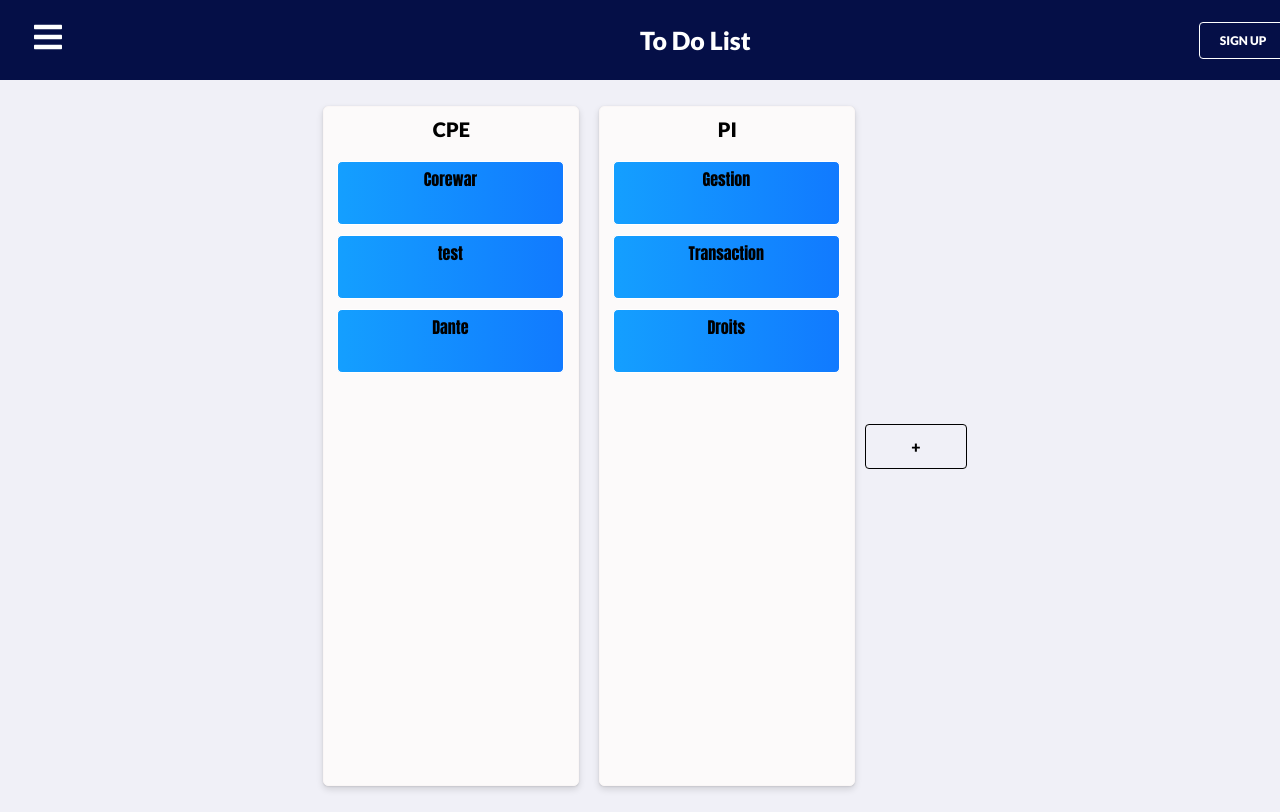
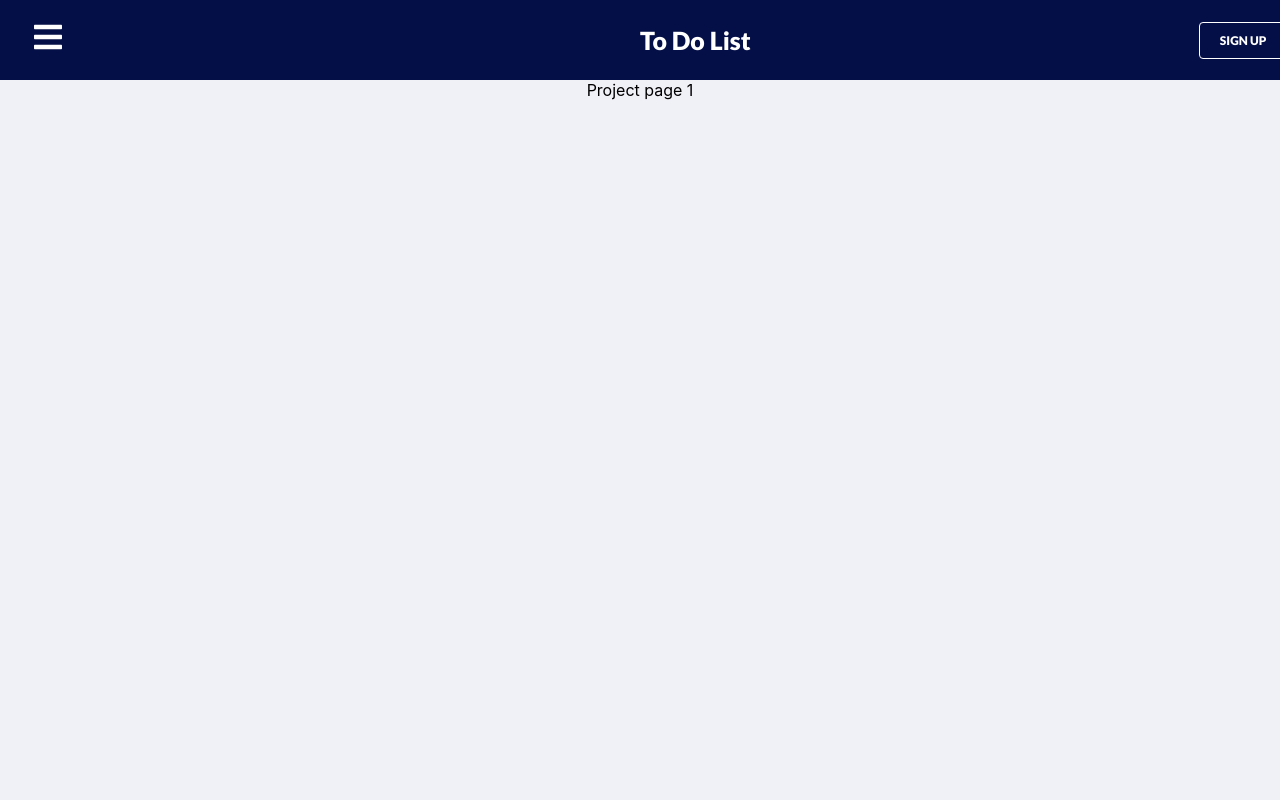
Before and after one commit to ClementBolin/to-do-list, a React (Create React App) app: page /project/board/1 in a window 1280 px wide. Built offline with nearby package versions, Linux system fonts and the light colour scheme.

Commit message:
add(master): manage dynamic projects route

```diff
--- a/src/App.css
+++ b/src/App.css
@@ -7,3 +7,9 @@
   margin: 0;
   padding: 0;
 }
+
+.App {
+  height: 100vh;
+  width: 100%;
+  background-color: rgb(240, 240, 247);
+}
--- a/src/App.tsx
+++ b/src/App.tsx
@@ -6,6 +6,7 @@ import { NavBar } from './components/NavBar/navBar';
 import { Project } from './container/Project/Project';
 import { Mail } from './container/Mail/Mail';
 import { Contact } from './container/Contact/Contact';
+import { BoardProjects } from './container/BoardProjects/BoardProjects';
 
 
 function App() {
@@ -15,9 +16,14 @@ function App() {
         <NavBar />
         <Switch>
           <Route path='/' exact component={Home} />
-          <Route path='/project' component={Project} />
-          <Route path='/mail' component={Mail} />
-          <Route path='/contact' component={Contact} />
+          <Route exact path='/project' component={Project} />
+          <Route exact path='/mail' component={Mail} />
+          <Route exact path='/contact' component={Contact} />
+          <Route path='/project/board/:name' render={(props: any) => {
+            return (
+              <BoardProjects title={props.match.params.name} onClick={() => console.log(props)} />
+            )
+          }} />
         </Switch>
       </Router>
     </div>
--- a/src/components/BoxProject/BoxProject.scss
+++ b/src/components/BoxProject/BoxProject.scss
@@ -11,6 +11,7 @@
     border: solid 1px white;
     border-radius: 5px;
     transition: all 0.15s ease-out;
+    cursor: pointer;
 }
 
 // Size
@@ -43,6 +44,10 @@
         rgba(20, 159, 255, 1) 0%,
         rgba(17, 122, 255, 1) 100%
       );
+    border-color: linear-gradient(
+        90deg,
+        rgba(20, 159, 255, 1) 0%,
+        rgba(17, 122, 255, 1) 100%);
 }
 
 // Animation
--- a/src/components/BoxProject/BoxProject.tsx
+++ b/src/components/BoxProject/BoxProject.tsx
@@ -10,7 +10,8 @@ interface IBoxProject {
     boxProjectStyle?: string;
     boxProjectSize?: string;
     boxProjectColor?: string;
-    title?: string,
+    title?: string;
+    onClick?: any;
 }
 
 export const BoxProject = ({
@@ -18,7 +19,8 @@ export const BoxProject = ({
     boxProjectStyle,
     boxProjectSize,
     boxProjectColor,
-    title
+    title,
+    onClick
 }: IBoxProject) => {
     boxProjectStyle = boxProjectStyle === undefined ? 'boxPr--primary' : boxProjectStyle;
     boxProjectSize = boxProjectSize === undefined ? 'boxPr--medium' : boxProjectSize;
@@ -29,7 +31,7 @@ export const BoxProject = ({
     const checkProjectColor = COLOR.includes(boxProjectColor) ? boxProjectColor : 'boxPr--color-primary';
 
     return (
-        <div className={`boxPr ${checkProjectStyle} ${checkProjectSize} ${checkProjectColor}`}>
+        <div onClick={onClick} className={`boxPr ${checkProjectStyle} ${checkProjectSize} ${checkProjectColor}`}>
             <div className="boxPr--title">
                 <p>{title}</p>
             </div>
--- a/src/components/TaskBoard/TaskBoard.tsx
+++ b/src/components/TaskBoard/TaskBoard.tsx
@@ -1,4 +1,5 @@
 import React from 'react';
+import { useHistory } from 'react-router-dom';
 import { BoxProject } from '../BoxProject/BoxProject';
 import './TaskBoard.scss';
 
@@ -32,6 +33,11 @@ export const TaskBoard = ({
     const checkTaskStyle = STYLE.includes(taskStyle) ? taskStyle : "task--primary";
     const checkTaskSize = SIZE.includes(taskSize) ? taskSize : "task--medium";
     const checkTaskColor = COLOR.includes(taskColor) ? taskColor : "task--color-primary";
+    const history = useHistory();
+
+    const onClickBoxProject = (title:  string) => {
+        history.push(`/project/board/${title}`);
+    }
 
     return (
         <div className={`task ${checkTaskStyle} ${checkTaskSize} ${checkTaskColor}`}>
@@ -43,7 +49,9 @@ export const TaskBoard = ({
                     {data.projects.map((item: any, i: number) => {
                                 return (
                                     <div style={{marginRight: "5%", marginLeft: "1%"}}>
-                                        <BoxProject title={item.name} boxProjectSize="boxPr--task--md" />
+                                        <BoxProject title={item.name} boxProjectSize="boxPr--task--md" onClick={() => {
+                                            onClickBoxProject(item.name)
+                                        }} />
                                     </div>
                                 )
                     })}
--- /dev/null
+++ b/src/container/BoardProjects/BoardProjects.tsx
@@ -0,0 +1,19 @@
+import React from 'react';
+import './BoardProjects.scss';
+
+interface IBoardProjects {
+    title?: string;
+    onClick?: any;
+}
+
+export function BoardProjects({
+    title,
+    onClick
+}: IBoardProjects): any {
+
+    return (
+        <div onClick={onClick} style={{display: "flex", alignItems: "center", justifyContent: "center"}}>
+            <p>Project page {title}</p>
+        </div>
+    )
+}
--- a/src/container/Project/Project.tsx
+++ b/src/container/Project/Project.tsx
@@ -3,11 +3,22 @@ import { Button } from '../../components/button/Button';
 import { TaskBoard } from '../../components/TaskBoard/TaskBoard';
 import './Project.scss'
 
+const MAX_PROJECT = 3;
+
 export function Project(): any {
+
+    const lenThemeProject = (): number => {
+        let len = 0;
+        FakeDataProj.map((item, i) => len++)
+        return len
+    }
+
     return (
         <div className="project--container">
             <CreateProjectList />
-            <Button buttonSize="btn--large" buttonStyle="btn--more" >+</Button>
+            {lenThemeProject() <= MAX_PROJECT &&
+                <Button buttonSize="btn--large" buttonStyle="btn--more" >+</Button>
+            }
         </div>
     )
 }
```
Also changed, not shown: src/container/BoardProjects/BoardProjects.scss (added).
